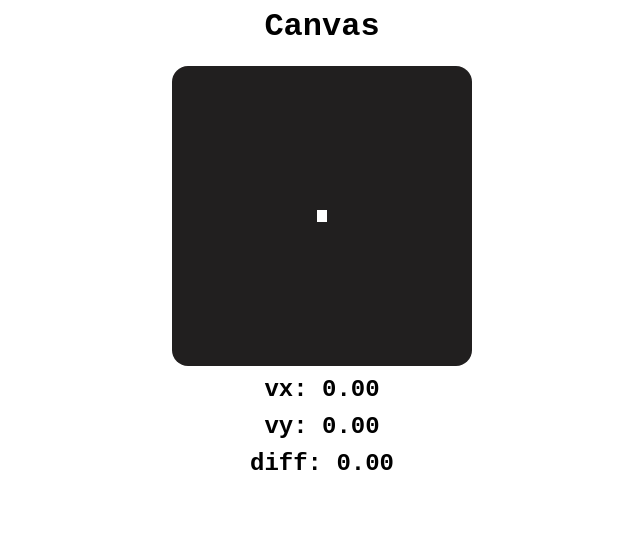
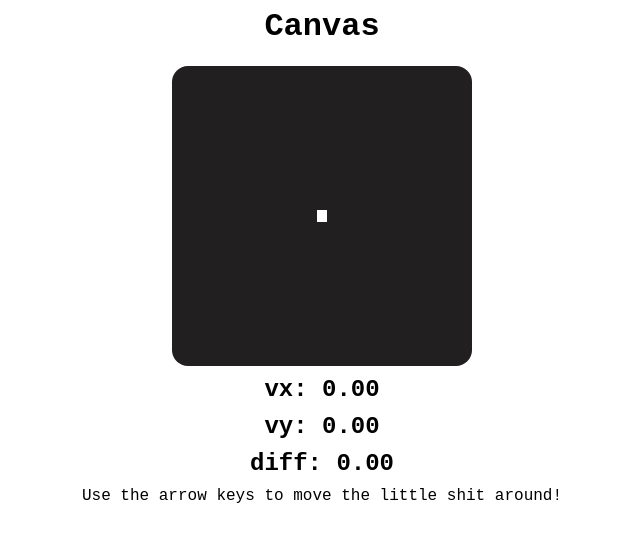
Before and after one commit to J-F2/mpb-test, a plain HTML site: page index.html in a window 1280 px wide. Shown: the whole page, without its empty margins (318-958 px from the left). Drawn offline with Linux system fonts and the light colour scheme.

Commit message:
added directions for movement

```diff
--- a/index.html
+++ b/index.html
@@ -9,6 +9,9 @@
             <h2 id="CountVX">0</h2>
             <h2 id="CountVY">0</h2>
             <h2 id="CountDiff">0</h2>
+            <div>
+                Use the arrow keys to move the little shit around!
+            </div>
         </div>
         <script src="square.js"></script>
         <script src="controls.js"></script>
```
